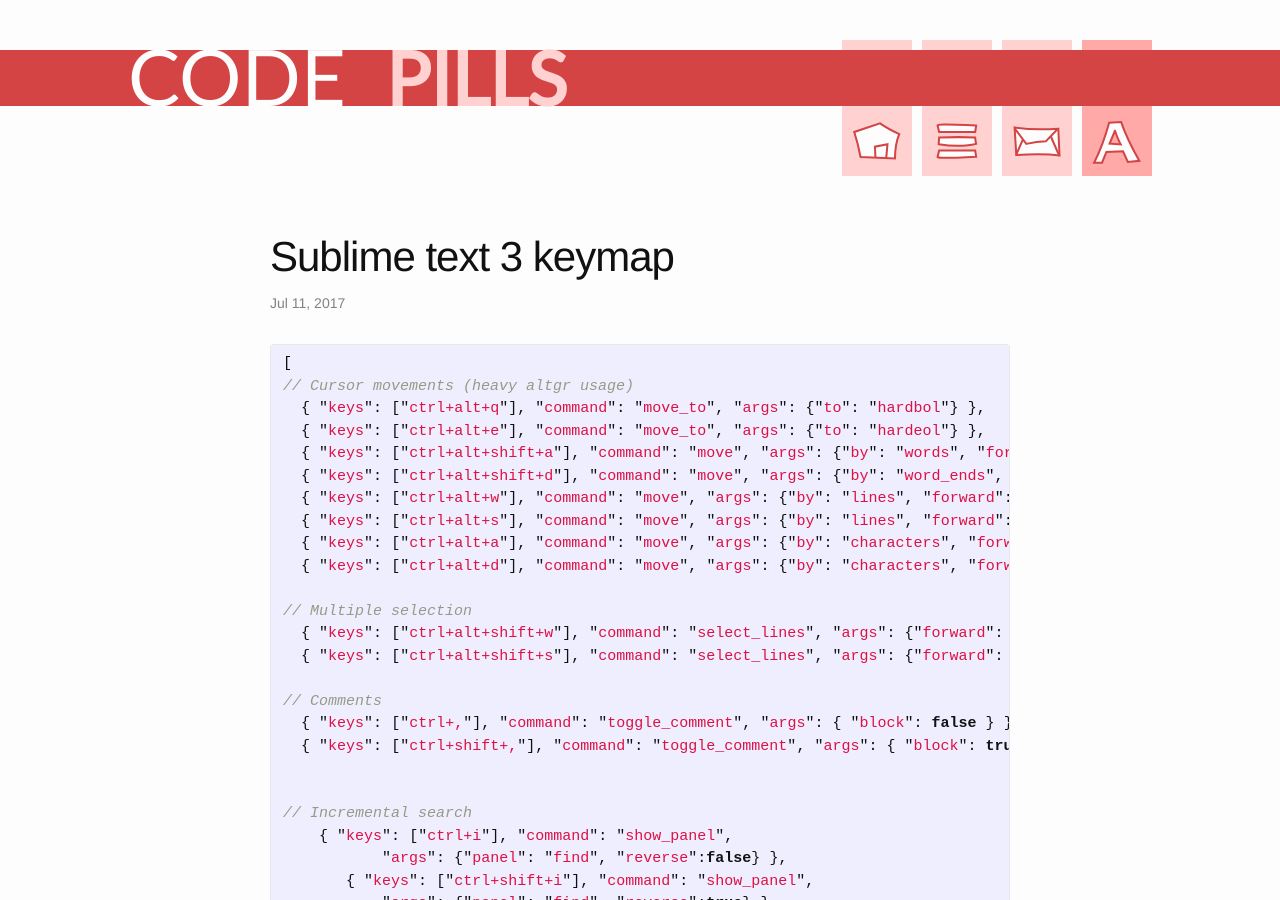
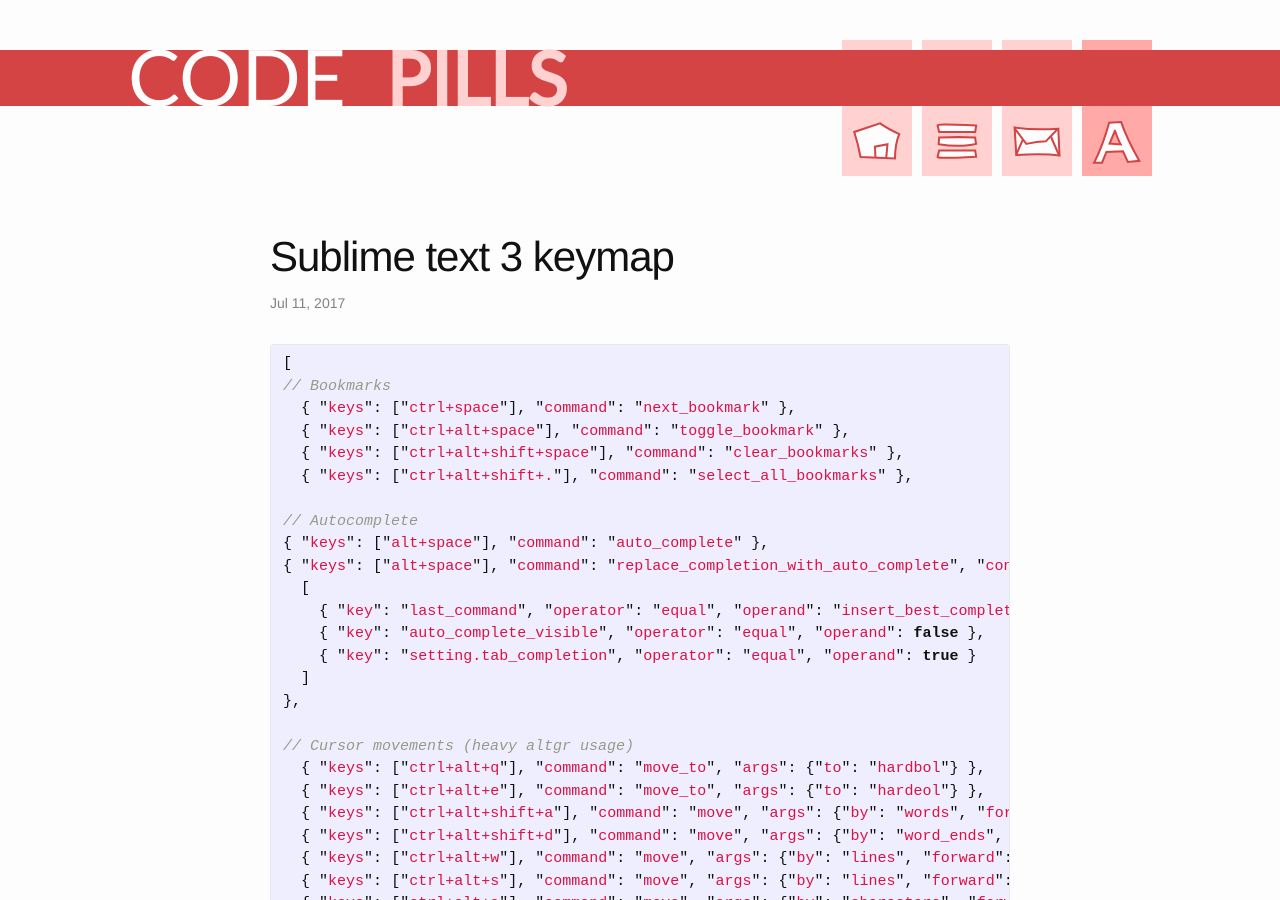
Before and after one commit to AndreaAmico/AndreaAmico.github.io, a Jekyll site: the page built from _posts/2017/2017-07-11-sublime_keymap.markdown, in a window 1280 px wide and 900 px high. Built offline with Jekyll 4.4.1, drawn with Linux system fonts in a browser that asks for light colours.

Commit message:
Sublime text keymap bookmark added

```diff
--- a/_posts/2017/2017-07-11-sublime_keymap.markdown
+++ b/_posts/2017/2017-07-11-sublime_keymap.markdown
@@ -7,6 +7,22 @@
 
 {% highlight javascript %}
 [
+// Bookmarks
+  { "keys": ["ctrl+space"], "command": "next_bookmark" },
+  { "keys": ["ctrl+alt+space"], "command": "toggle_bookmark" },
+  { "keys": ["ctrl+alt+shift+space"], "command": "clear_bookmarks" },
+  { "keys": ["ctrl+alt+shift+."], "command": "select_all_bookmarks" },
+
+// Autocomplete
+{ "keys": ["alt+space"], "command": "auto_complete" },
+{ "keys": ["alt+space"], "command": "replace_completion_with_auto_complete", "context":
+  [
+    { "key": "last_command", "operator": "equal", "operand": "insert_best_completion" },
+    { "key": "auto_complete_visible", "operator": "equal", "operand": false },
+    { "key": "setting.tab_completion", "operator": "equal", "operand": true }
+  ]
+},
+
 // Cursor movements (heavy altgr usage)
   { "keys": ["ctrl+alt+q"], "command": "move_to", "args": {"to": "hardbol"} },
   { "keys": ["ctrl+alt+e"], "command": "move_to", "args": {"to": "hardeol"} },
```
